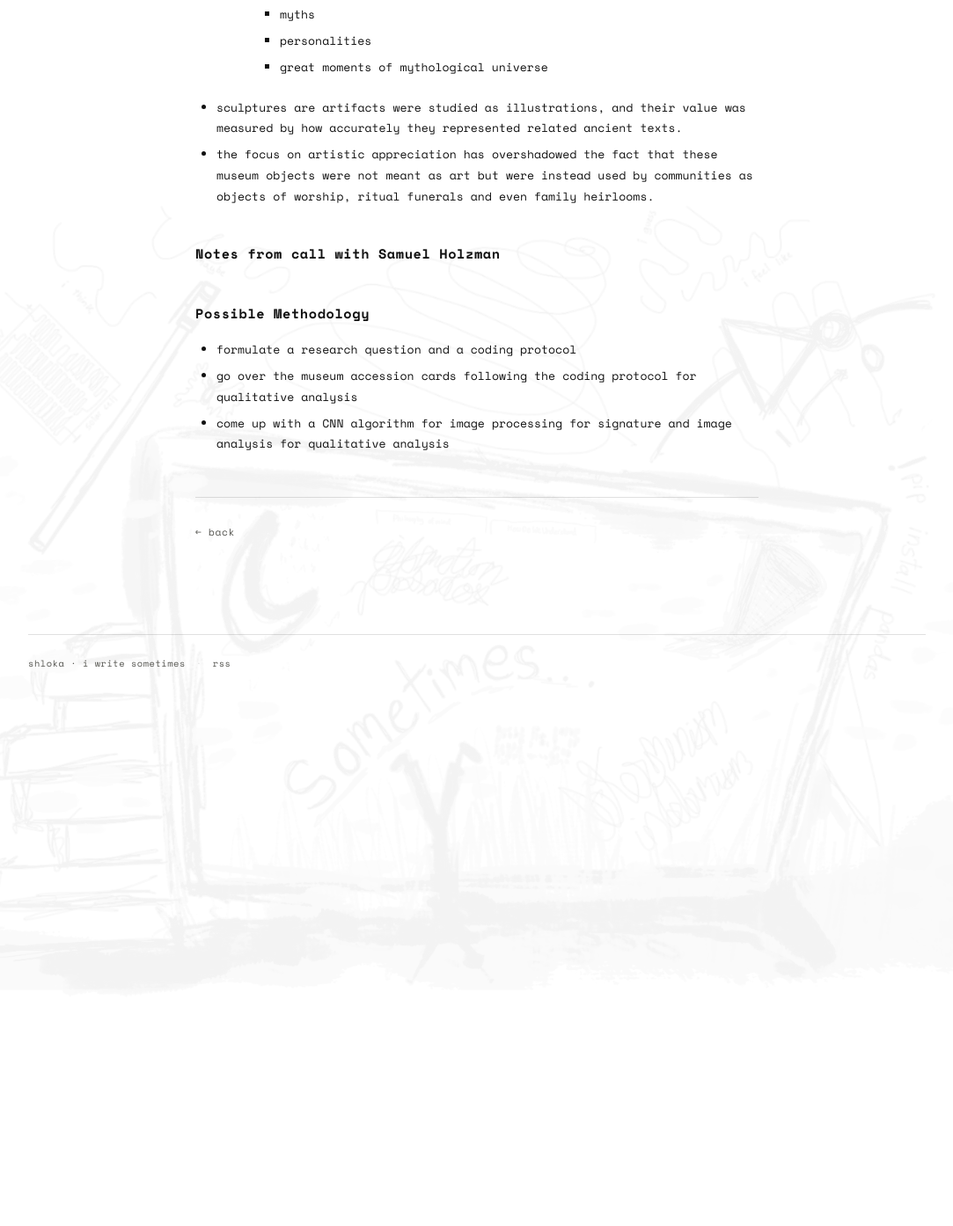
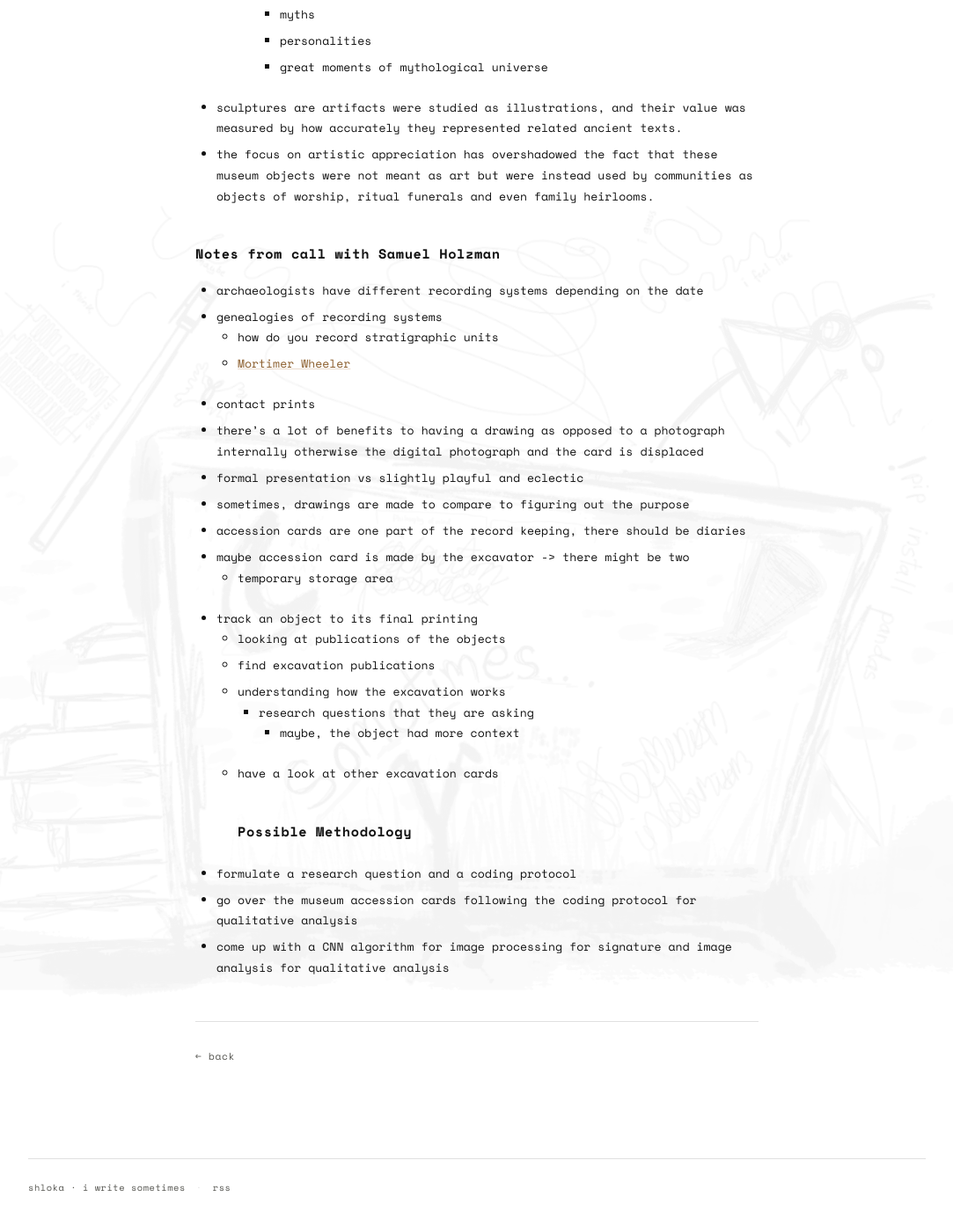
Before and after one commit to shlokamohanty/i-write-sometimes, a Jekyll site: the page built from _posts/2026-04-30-pratt-research.md, in a window 1280 px wide and 1400 px high, scrolled down 6118 px. Shown: the top 1394 px of the window at 88% size, without its empty margins (98-1181 px from the left). Built offline with Jekyll 4.4.1, drawn with Linux system fonts in a browser that asks for light colours; some web fonts are replaced; before the commit the page ends 6922 px from its top, so only the background shows below that.

Commit message:
ewFEw
wefewfew

```diff
--- a/_posts/2026-04-30-pratt-research.md
+++ b/_posts/2026-04-30-pratt-research.md
@@ -183,8 +183,24 @@ https://cas-sca.journals.uvic.ca/index.php/anthropologica/article/view/161/242
 - the focus on artistic appreciation has overshadowed the fact that these museum objects were not meant as art but were instead used by communities as objects of worship, ritual funerals and even family heirlooms.
 
 ## Notes from call with Samuel Holzman
-
-
+- archaeologists have different recording systems depending on the date
+- genealogies of recording systems
+    - how do you record stratigraphic units
+    - [Mortimer Wheeler](https://en.wikipedia.org/wiki/Mortimer_Wheeler)
+- contact prints
+- there's a lot of benefits to having a drawing as opposed to a photograph internally otherwise the digital photograph and the card is displaced
+- formal presentation vs slightly playful and eclectic
+- sometimes, drawings are made to compare to figuring out the purpose
+- accession cards are one part of the record keeping, there should be diaries
+- maybe accession card is made by the excavator -> there might be two
+    - temporary storage area
+- track an object to its final printing
+    - looking at publications of the objects
+    - find excavation publications
+    - understanding how the excavation works
+        - research questions that they are asking
+            - maybe, the object had more context
+    - have a look at other excavation cards
 ## Possible Methodology
 - formulate a research question and a coding protocol
 - go over the museum accession cards following the coding protocol for qualitative analysis
```
Also changed, not shown: _posts/.obsidian/workspace.json (+7 -5 lines).
